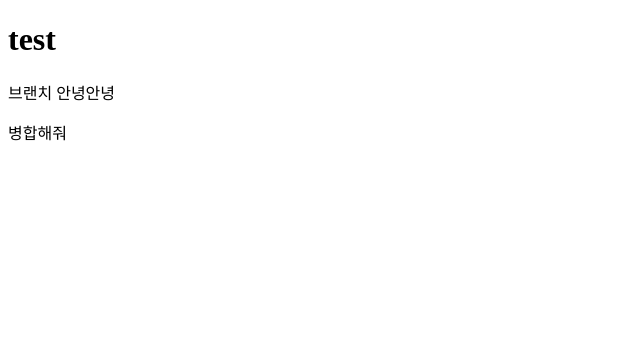
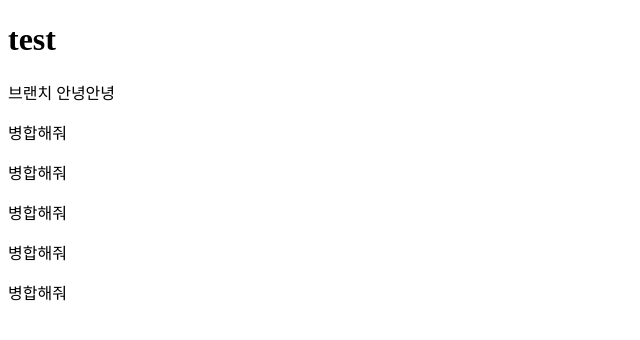
Before and after one commit to jeonghae98/test, a plain HTML site: page sungmin/sungmin.html in a window 1280 px wide. Shown: the whole page, without its empty margins (0-640 px from the left). Drawn offline with Linux system fonts and the light colour scheme.

Commit message:
병합해줘ㅠㅠ

```diff
--- a/sungmin/sungmin.html
+++ b/sungmin/sungmin.html
@@ -10,5 +10,10 @@
     <p>브랜치 안녕안녕</p>
 
     <p>병합해줘</p>
+    <p>병합해줘</p>
+    <p>병합해줘</p>
+    <p>병합해줘</p>
+    <p>병합해줘</p>
+
 </body>
 </html>
```
